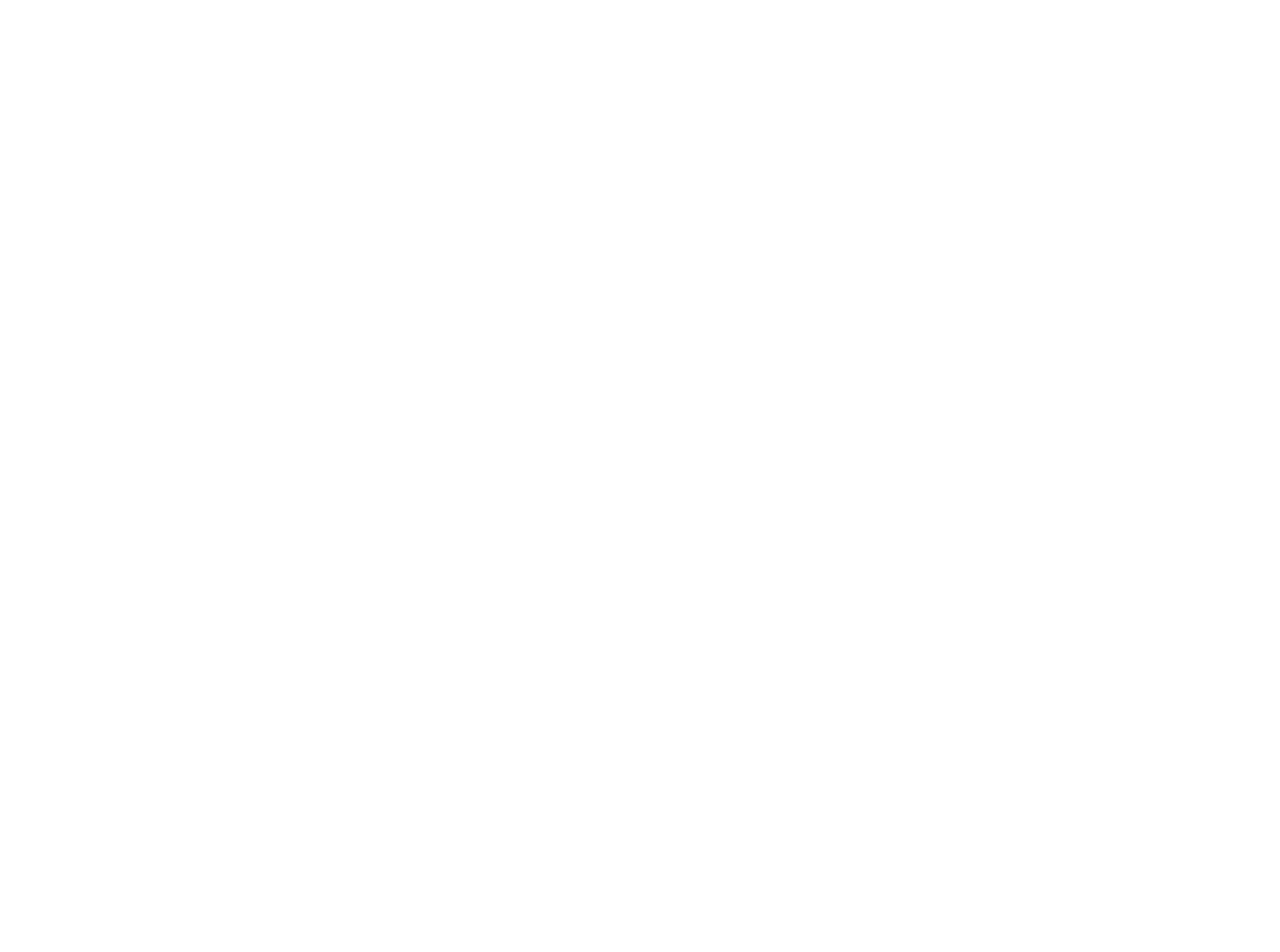
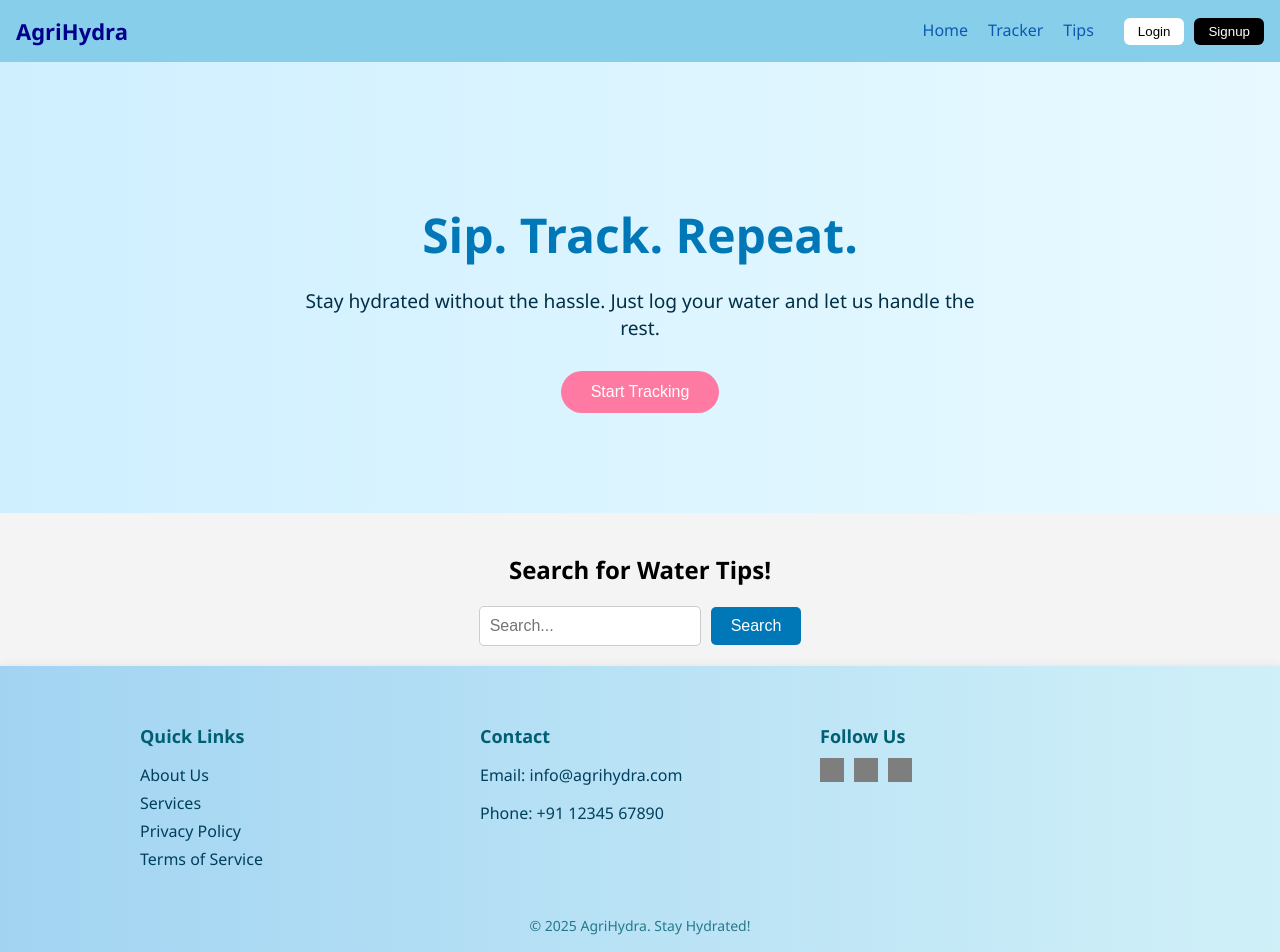
Before and after one commit to AgrimaOjha/agrihydra_capstone_project, a React (Create React App) app: page / in a window 1280 px wide. Shown: the top 952 px of the page. Before the commit the page ends 800 px from the top, so only its background shows below. Built offline with nearby package versions, Linux system fonts and the light colour scheme; grey boxes are pictures that could not be loaded.

Commit message:
Tracking changes

```diff
--- a/package.json
+++ b/package.json
@@ -7,6 +7,7 @@
     "@testing-library/jest-dom": "^6.6.3",
     "@testing-library/react": "^16.3.0",
     "@testing-library/user-event": "^13.5.0",
+    "lucide-react": "^0.501.0",
     "react": "^19.1.0",
     "react-dom": "^19.1.0",
     "react-scripts": "5.0.1",
--- a/src/App.css
+++ b/src/App.css
@@ -1,38 +1,232 @@
-.App {
+
+
+body {
+  margin: 0;
+  font-family: 'Segoe UI', Tahoma, Geneva, Verdana, sans-serif;
+  background-color: #f4f4f5;
+}
+
+
+nav {
+  background-color: skyblue;
+  padding: 16px;
+  color: white;
+  box-shadow: 0 2px 8px rgba(0, 0, 0, 0.1);
+}
+
+nav a {
+  text-decoration: none;
+  color: rgb(12, 89, 178);
+  margin-right: 20px;
+  font-weight: 500;
+  transition: color 0.3s;
+}
+
+nav a:hover {
+  color: #6238f9;
+}
+
+nav .logo {
+  font-size: 22px;
+  font-weight: bold;
+  color:darkblue;
+}
+
+/* Buttons */
+nav button {
+  margin-left: 10px;
+  padding: 6px 14px;
+  border: none;
+  border-radius: 6px;
+  cursor: pointer;
+  font-weight: 500;
+  transition: background-color 0.3s, color 0.3s;
+}
+
+nav .login-btn {
+  background-color: white;
+  color: #000000;
+}
+
+nav .login-btn:hover {
+  background-color: #5f79ce;
+}
+
+nav .signup-btn {
+  background-color: #000000;
+  color: rgb(255, 255, 255);
+}
+
+nav .signup-btn:hover {
+  background-color: #5f79ce;
+}
+
+
+
+.footer {
+  background: linear-gradient(to right, #a2d4f2, #d0f0f8);
+  color: #003f5c;
+  padding: 40px 0;
+  text-align: center;
+  font-family: 'Segoe UI', sans-serif;
+  box-shadow: 0 -2px 8px rgba(0, 0, 0, 0.05);
+}
+
+.footer-container {
+  max-width: 1000px;
+  margin: 0 auto;
+  padding: 0 20px;
+  display: flex;
+  flex-wrap: wrap;
+  justify-content: space-between;
+  gap: 20px;
+}
+
+.footer-section {
+  flex: 1 1 250px;
+  text-align: left;
+}
+
+.footer-section h3 {
+  font-size: 18px;
+  margin-bottom: 10px;
+  color: #005f73;
+}
+
+.footer-section ul {
+  list-style: none;
+  padding: 0;
+}
+
+.footer-section ul li {
+  margin-bottom: 6px;
+}
+
+.footer-section a {
+  color: #003f5c;
+  text-decoration: none;
+}
+
+.footer-section a:hover {
+  text-decoration: underline;
+}
+
+.socials a {
+  margin-right: 10px;
+}
+
+.socials img {
+  width: 24px;
+  height: 24px;
+  filter: brightness(0.8);
+}
+
+.footer-copy {
+  margin-top: 30px;
+  font-size: 14px;
+  color: #005f73;
+  opacity: 0.8;
+}
+
+
+@media (max-width: 768px) {
+  .footer-container {
+    flex-direction: column;
+    text-align: center;
+  }
+
+  .footer-section {
+    text-align: center;
+  }
+
+  .socials {
+    justify-content: center;
+  }
+}
+
+
+
+.hero {
+  background-color: #e8faff;
+  padding: 100px 20px;
   text-align: center;
 }
 
-.App-logo {
-  height: 40vmin;
-  pointer-events: none;
+.about {
+  padding: 50px 20px;
+  background-color: #f0f8ff;
 }
 
-@media (prefers-reduced-motion: no-preference) {
-  .App-logo {
-    animation: App-logo-spin infinite 20s linear;
-  }
+.hero {
+  background: linear-gradient(to right, #cfefff, #e8faff);
+  padding: 100px 20px;
+  text-align: center;
+  color: #00334e;
 }
 
-.App-header {
-  background-color: #282c34;
-  min-height: 100vh;
-  display: flex;
-  flex-direction: column;
-  align-items: center;
-  justify-content: center;
-  font-size: calc(10px + 2vmin);
-  color: white;
+.hero-content {
+  max-width: 700px;
+  margin: 0 auto;
 }
 
-.App-link {
-  color: #61dafb;
+.hero h1 {
+  font-size: 3rem;
+  font-weight: bold;
+  margin-bottom: 20px;
+  color: #0077b6;
 }
 
-@keyframes App-logo-spin {
-  from {
-    transform: rotate(0deg);
-  }
-  to {
-    transform: rotate(360deg);
-  }
+.hero p {
+  font-size: 1.2rem;
+  margin-bottom: 30px;
+  color: #023047;
 }
+
+.hero-btn {
+  background-color: #ff7aa2;
+  color: white;
+  border: none;
+  padding: 12px 30px;
+  border-radius: 30px;
+  font-size: 1rem;
+  cursor: pointer;
+  transition: 0.3s ease;
+}
+
+.hero-btn:hover {
+  background-color: #f45c94;
+}
+
+.search-container {
+  text-align: center;
+  padding: 20px;
+}
+
+.search-input {
+  padding: 10px;
+  font-size: 1rem;
+  width: 200px;
+  margin-right: 10px;
+  border: 1px solid #ccc;
+  border-radius: 5px;
+}
+
+.search-btn {
+  padding: 10px 20px;
+  font-size: 1rem;
+  background-color: #0077b6; /* Sky blue */
+  color: white;
+  border: none;
+  border-radius: 5px;
+  cursor: pointer;
+}
+
+.search-btn:hover {
+  background-color: #005f8a;
+}
+
+.search-result {
+  margin-top: 10px;
+  font-size: 1.1rem;
+  color: #023047;
+}
--- a/src/App.js
+++ b/src/App.js
@@ -1,9 +1,26 @@
+import Navbar from './components/navbar';
+import Footer from './components/footer';
+import Hero from './components/hero';
+import Search from './components/search';
+import './App.css';
 
-import './App.css';
+
+
 
 function App() {
   return (
-    <div className="App">
+    <div>
+      <Navbar />
+      <Hero/>
+      <Search/>
+      <Footer/>
+
+
+
+
+
+
+
     </div>
   );
 }
--- /dev/null
+++ b/src/components/footer.jsx
@@ -0,0 +1,31 @@
+export default function Footer() {
+    return (
+      <footer className="footer">
+        <div className="footer-container">
+          <div className="footer-section">
+            <h3>Quick Links</h3>
+            <ul>
+              <li><a href="#about">About Us</a></li>
+              <li><a href="#services">Services</a></li>
+              <li><a href="#privacy">Privacy Policy</a></li>
+              <li><a href="#terms">Terms of Service</a></li>
+            </ul>
+          </div>
+          <div className="footer-section">
+            <h3>Contact</h3>
+            <p>Email: info@agrihydra.com</p>
+            <p>Phone: +91 12345 67890</p>
+          </div>
+          <div className="footer-section">
+            <h3>Follow Us</h3>
+            <div className="socials">
+              <a href="https"><img src="/icons/facebook.svg" alt="Facebook" /></a>
+              <a href="https"><img src="/icons/twitter.svg" alt="LinkedIn" /></a>
+              <a href="https"><img src="/icons/instagram.svg" alt="Instagram" /></a>
+            </div>
+          </div>
+        </div>
+        <p className="footer-copy">© 2025 AgriHydra. Stay Hydrated!</p>
+      </footer>
+    );
+  }
--- /dev/null
+++ b/src/components/hero.jsx
@@ -0,0 +1,11 @@
+export default function HeroSection() {
+    return (
+      <section className="hero">
+        <div className="hero-content">
+          <h1>Sip. Track. Repeat.</h1>
+          <p>Stay hydrated without the hassle. Just log your water and let us handle the rest.</p>
+          <button className="hero-btn">Start Tracking</button>
+        </div>
+      </section>
+    );
+  }
--- /dev/null
+++ b/src/components/navbar.jsx
@@ -0,0 +1,16 @@
+export default function Navbar() {
+    return (
+      <nav>
+        <div style={{ display: "flex", justifyContent: "space-between", alignItems: "center" }}>
+          <a href="/" className="logo">AgriHydra</a>
+          <div>
+            <a href="#home">Home</a>
+            <a href="#tracker">Tracker</a>
+            <a href="#tips">Tips</a>
+            <button className="login-btn">Login</button>
+            <button className="signup-btn">Signup</button>
+          </div>
+        </div>
+      </nav>
+    );
+  }
--- /dev/null
+++ b/src/components/search.jsx
@@ -0,0 +1,30 @@
+import React, { useState } from 'react';
+
+export default function Search() {
+  const [searchTerm, setSearchTerm] = useState('');
+
+  const handleSearchChange = (e) => {
+    setSearchTerm(e.target.value);
+  };
+
+  const handleSearch = () => {
+    alert('Searching for: ' + searchTerm);
+  };
+
+  return (
+    <div className="search-container">
+      <h2>Search for Water Tips!</h2>
+      <input
+        type="text"
+        placeholder="Search..."
+        value={searchTerm}
+        onChange={handleSearchChange}
+        className="search-input"
+      />
+      <button onClick={handleSearch} className="search-btn">
+        Search
+      </button>
+
+    </div>
+  );
+}
```
Also changed, not shown: 2 other files (tests, documents, lock files or other folders).
